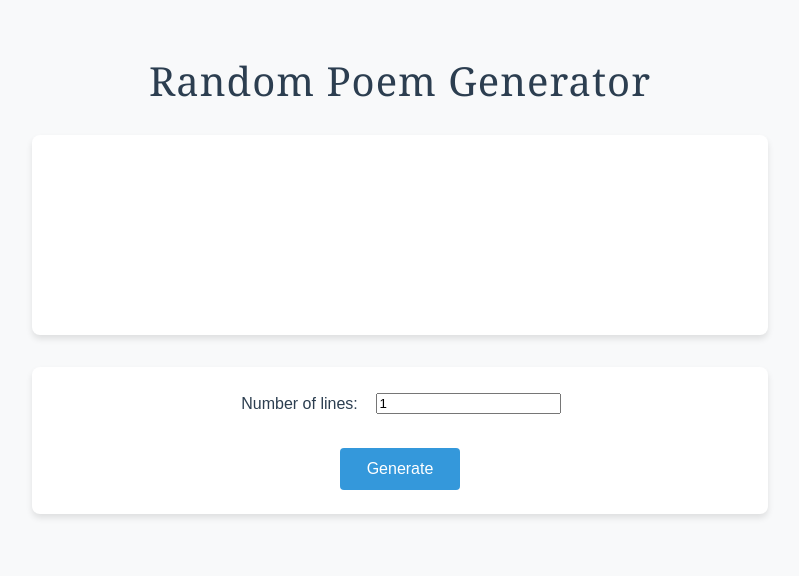
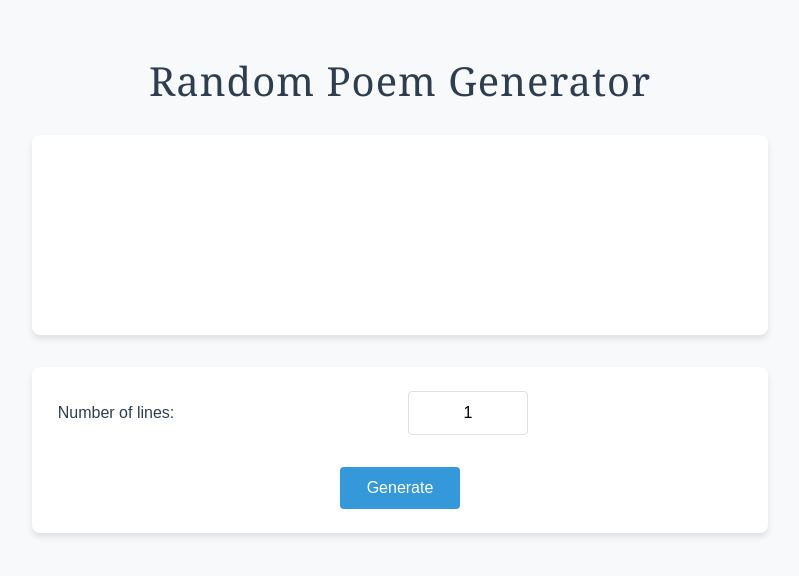
Before and after one commit to laurenssouthgate/random-poetry-generator-v2, a React (Vite) app: page / in a window 1280 px wide. Shown: the top 576 px of the page, without its empty margins (240-1039 px from the left). Built offline with nearby package versions, Linux system fonts and the light colour scheme.

Commit message:
Align input dimensions with buttons and center-align input

```diff
--- a/src/App.css
+++ b/src/App.css
@@ -134,16 +134,20 @@ label {
   font-family: 'Arial', 'Helvetica', sans-serif;
 }
 
-input[type="number"] {
-  padding: 0.5rem;
+input[type="text"] {
+  padding: 0.75rem 1.5rem;
   border: 1px solid var(--border-color);
   border-radius: 4px;
   font-size: 1rem;
-  width: 80px;
+  width: 100%;
+  max-width: 120px;
   text-align: center;
+  font-family: 'Arial', 'Helvetica', sans-serif;
+  transition: border-color 0.2s ease;
+  margin: 0 auto;
 }
 
-input[type="number"]:focus {
+input[type="text"]:focus {
   outline: none;
   border-color: var(--secondary-color);
   box-shadow: 0 0 0 2px rgba(52, 152, 219, 0.2);
@@ -238,7 +242,7 @@ button:hover {
     text-align: left;
   }
 
-  input[type="number"] {
+  input[type="text"] {
     width: 100%;
   }
 
```
